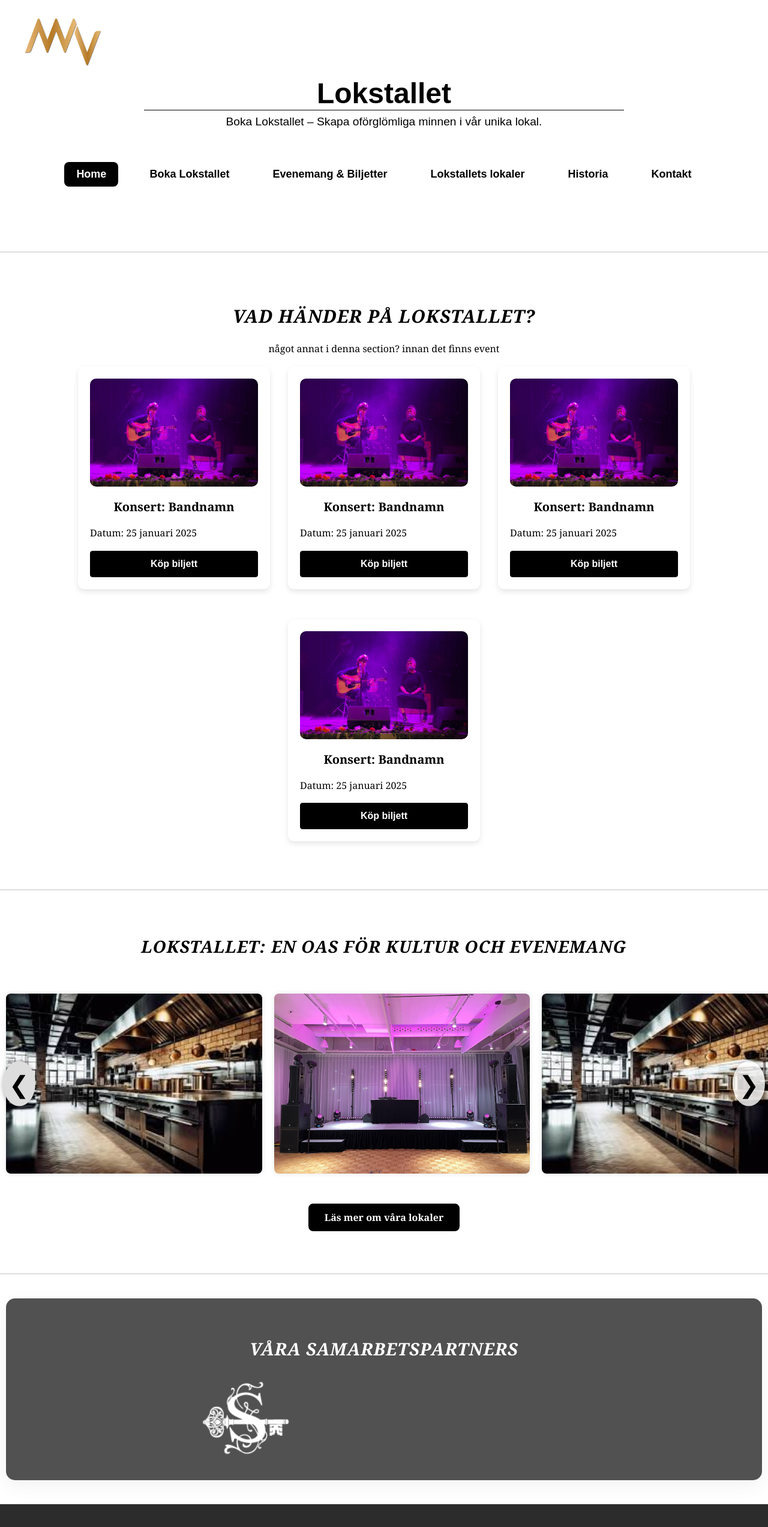
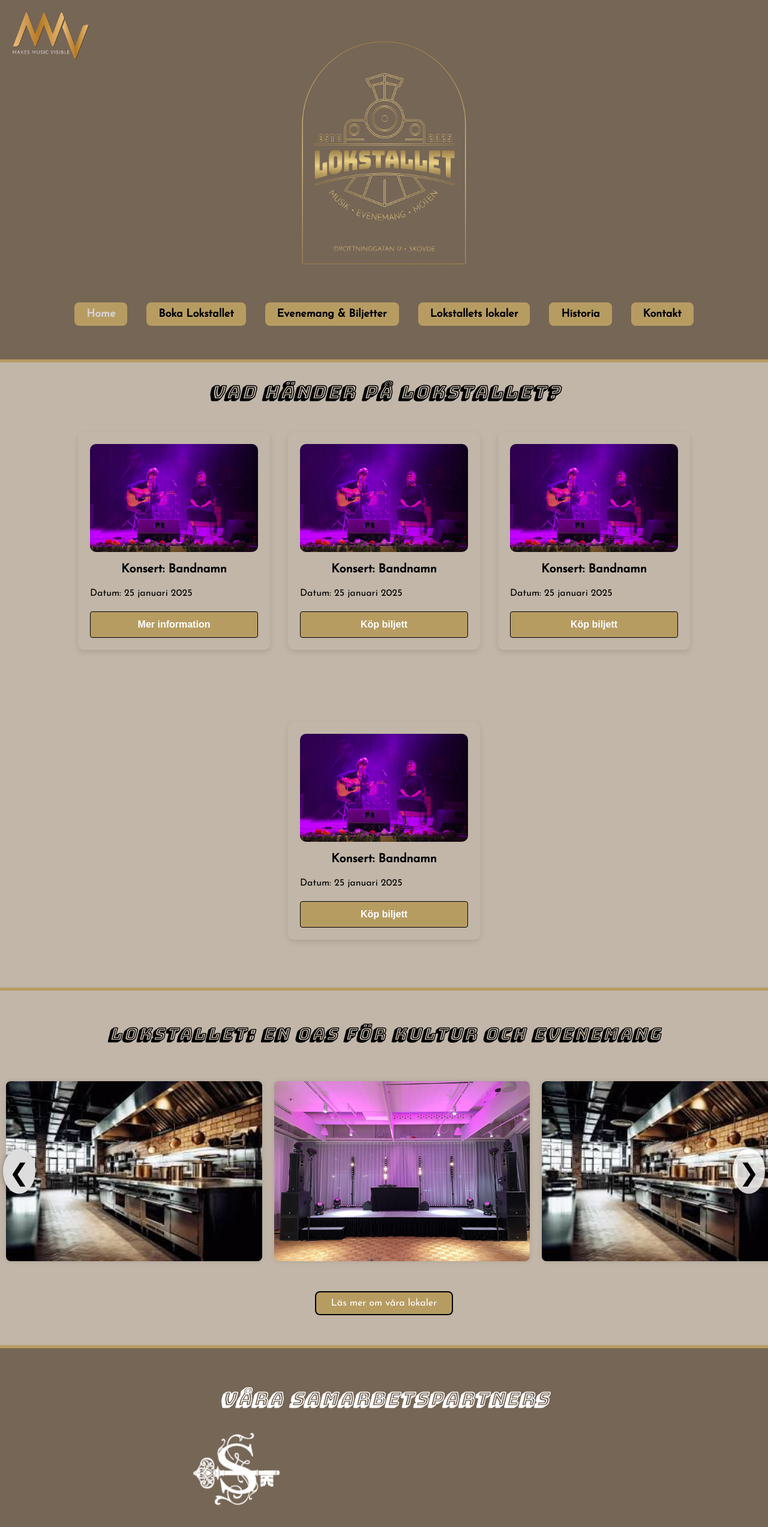
Before and after one commit to Mickan10/MMV, a React (Vite) app: page /#/lokstallet in a window 1280 px wide. Shown: the top 2545 px of the page at 60% size. Built offline with nearby package versions, Linux system fonts and the light colour scheme; grey boxes are pictures that could not be loaded; a web font is replaced by a local one.

Commit message:
lokstallet fr

```diff
--- a/index.html
+++ b/index.html
@@ -6,6 +6,8 @@
   <link rel="stylesheet" href="https://cdnjs.cloudflare.com/ajax/libs/font-awesome/6.0.0-beta3/css/all.min.css">
   <link rel="stylesheet" href="https://cdnjs.cloudflare.com/ajax/libs/font-awesome/6.0.0-beta3/css/all.min.css">
   <link href="https://fonts.googleapis.com/css2?family=Bilo&display=swap" rel="stylesheet">
+  <link href="https://fonts.googleapis.com/css2?family=Bungee+Shade&display=swap" rel="stylesheet">
+  <link href="https://fonts.googleapis.com/css2?family=Josefin+Sans:wght@300;400&display=swap" rel="stylesheet">
   <title>MMV Event</title>
 </head>
 <body>
--- a/src/components/LokstalletFooter.css
+++ b/src/components/LokstalletFooter.css
@@ -3,7 +3,8 @@
   background-color: #2d2c2c;
   color: #f5f0e6;
   padding: 40px 20px 20px;
-  font-family: 'Segoe UI', sans-serif;
+  font-family: 'Josefin Sans', sans-serif;
+  font-weight: 400;
 }
 
 .lokstallet-footer-container {
--- a/src/components/LokstalletHeader.css
+++ b/src/components/LokstalletHeader.css
@@ -1,10 +1,11 @@
 .lokstallet-header {
   position: relative;
-  color: black; /* Svart text som standard */
+  color: black;
   text-align: center;
-  padding: 4rem 2rem;
-  background-color: white; /* Vit bakgrund */
-  font-family: Arial, sans-serif;
+  padding: 2rem 2rem;
+  background-color: #766656;
+  font-family: 'Josefin Sans', sans-serif;
+  font-weight: 400;
 }
 
 .log-container {
@@ -54,11 +55,10 @@
   margin: 0.5rem;
 }
 
-/* Knapp-styling anpassad till lokstallet-btn */
 .lokstallet-btn {
   padding: 10px 20px;
-  background-color: #fff;  /* vit bakgrund */
-  color: #000;             /* svart text */
+  color: #000;
+  background-color: #b79c62;
   font-weight: 600;
   text-decoration: none;
   border-radius: 8px;
@@ -69,8 +69,8 @@
 
 .lokstallet-btn:hover,
 .lokstallet-btn.active {
-  background-color: #000;  /* svart bakgrund när hover eller aktiv */
-  color: #fff;
+  background-color: #b79c62;
+  color: #d4d2d2;
   border: none;
 }
 
--- a/src/components/LokstalletHeader.jsx
+++ b/src/components/LokstalletHeader.jsx
@@ -2,19 +2,20 @@
 import { NavLink } from 'react-router-dom';
 import './LokstalletHeader.css';
 import logo from '../assets/mmv-front.png';
+import logga from '../assets/lokstalletheader.png';
 
 const LokstalletHeader = () => {
   return (
     <header className="lokstallet-header">
       <div className="log-container">
-        <NavLink to="/" className="lokstallet-btn">
+        <NavLink to="/" className="lokstalle-btn">
         <img src={logo} alt="MMV Event logga" style={{ height: '80px' }} />
         </NavLink>
       </div>
 
       <div className="hero-content">
-        <h1>Lokstallet</h1>
-        <p>Boka Lokstallet – Skapa oförglömliga minnen i vår unika lokal.</p>
+        <img src={logga} alt="Lokstallet logga" style={{ height: '380px' }} />
+        {/*<p>Boka Lokstallet – Skapa oförglömliga minnen i vår unika lokal.</p>*/}
       </div>
 
       <nav className="hero-nav">
--- a/src/pages/LokalerLokstallet.module.css
+++ b/src/pages/LokalerLokstallet.module.css
@@ -1,29 +1,40 @@
+/* Grundinställning för hela sidan */
+html, body {
+  margin: 0;
+  padding: 0;
+  height: 100%;
+  background-color: #c1b6a8;
+  font-family: 'Josefin Sans', sans-serif;
+  font-weight: 400;
+}
+
+/* Behåll layouten centrerad men ge den luft från kanterna på små skärmar */
 .lokaler-container {
-  padding: 4rem 2rem;
-  max-width: 1300px;
-  margin: 0 auto;
+  max-width: 1600px;
+  margin: 0;
   font-family: 'Segoe UI', sans-serif;
   color: #2a2a2a;
+  background-color: #c1b6a8;
 }
 
 .lokaler-container h1 {
   text-align: center;
-  margin-bottom: 3rem;
+  margin: 3rem;
   font-size: 3rem;
-  font-weight: 700;
   color: #3e3e3e;
+  font-family: 'Bungee Shade', cursive;
 }
 
+/* Lokalboxar utan vit bakgrund */
 .lokal {
   display: flex;
   gap: 2rem;
-  margin-bottom: 4rem;
   align-items: center;
   justify-content: space-between;
   border-radius: 20px;
   padding: 2rem;
-  background-color: #ffffff;
-  box-shadow: 0 8px 24px rgba(0, 0, 0, 0.06);
+  background-color: transparent; /* ← Ändrad från vitt */
+  box-shadow: none; /* ← Ta bort vit skugga om du vill ha sömlöst */
 }
 
 .lokal-text {
@@ -77,6 +88,15 @@
   z-index: 0;
 }
 
+.guld-linje {
+  border: 0;
+  height: 2px;
+  background-color: #b79c62;
+  margin: 2rem 0;
+  width: 100%;
+}
+
+
 /* Responsivt */
 @media (max-width: 992px) {
   .lokal {
--- a/src/pages/Lokstallet.css
+++ b/src/pages/Lokstallet.css
@@ -1,38 +1,35 @@
 /* Bakgrunder och text */
 #events {
   text-align: center;
-    padding: 40px 0;
-    background-color: #fff;
+  padding: 20px 0; /* tidigare 40px */
+  background-color: #c1b6a8;
+  margin: 0;
 }
-
 #events h2 {
   font-size: 30px;
-    margin-bottom: 20px;
+  margin: 10px 0; /* minskat från 20px */
   color: #000;
+  font-family: 'Bungee Shade', cursive;
 }
-
 .btn-l {
-    background-color: #000;
+  background-color: #b79c62;
   border: 1px solid #000;
   color: #fff;
   transition: background-color 0.3s ease, color 0.3s ease;
   cursor: pointer;
 }
-
 .btn-l:hover {
-    background-color: #444;
+  background-color: #b79c62;
   color: #fff;
 }
-
 .events {
   display: flex;
   flex-wrap: wrap;
   justify-content: center;
   gap: 30px;
 }
-
 .event {
-    background-color: #fff;
+  background-color: #c1b6a8;
   color: #000;
   border-radius: 10px;
   overflow: hidden;
@@ -41,14 +38,15 @@
   text-align: left;
   padding: 20px;
   transition: transform 0.3s ease, box-shadow 0.3s ease;
-    margin-bottom: 20px;
+  margin-top: 30px;;
+  margin-bottom: 60px;
+  font-family: 'Josefin Sans', sans-serif;
+  font-weight: 400;
 }
-
 .event:hover {
   transform: scale(1.05);
   box-shadow: 0 8px 20px rgba(0, 0, 0, 0.2);
 }
-
 .event img {
   width: 100%;
   height: 180px;
@@ -56,17 +54,16 @@
   border-radius: 10px;
   margin-bottom: 10px;
 }
-
 .event h3 {
   font-size: 20px;
   margin-bottom: 10px;
 }
-
 .event p {
   font-size: 16px;
   margin-bottom: 15px;
+  font-family: 'Josefin Sans', sans-serif;
+  font-weight: 400;
 }
-
 .event button {
   display: block;
   width: 100%;
@@ -75,14 +72,13 @@
   font-size: 16px;
   font-weight: 600;
 }
-
 /* Separator */
 .border {
-    border-top: 2px solid #ddd;
+  border-top: 5px solid #b79c62;
   width: 100%;
-    margin: 20px 0;
+  box-shadow: 0 2px 5px rgba(0, 0, 0, 0.1);
+  margin: 0;
 }
-
 /* Galleri */
 button.gallery-prev, button.gallery-next {
   all: unset;
@@ -99,48 +95,43 @@
   z-index: 10;
   transition: background-color 0.3s ease, color 0.3s ease;
 }
-
 button.gallery-prev:hover, button.gallery-next:hover {
   color: #444;
   background-color: rgba(255, 255, 255, 1);
 }
-
 button.gallery-prev {
   left: 5px;
 }
-
 button.gallery-next {
   right: 5px;
 }
-
 .gallery-container {
   position: relative;
   width: 100%;
   max-width: 1400px;
   margin: 0 auto;
   overflow: hidden;
-    background-color: #fff;
+  background-color: #c1b6a8;
   padding: 20px 0;
 }
-
 .gallery {
   display: flex;
   transition: transform 0.5s ease-in-out;
+
 }
-
 #gallery {
-    background: #fff;
+  background-color: #c1b6a8;
   padding: 50px 0;
   color: #000;
   width: 100%;
+  margin-bottom: 0px;
 }
-
 #gallery h2 {
   color: #000;
   margin: 4px 0 30px;
   font-weight: 700;
+  font-family: 'Bungee Shade', cursive;
 }
-
 .gallery img {
   width: calc(100% / 3);
   flex-shrink: 0;
@@ -151,20 +142,17 @@
   box-shadow: 0 0 8px rgba(0, 0, 0, 0.1);
   transition: box-shadow 0.3s ease, transform 0.3s ease;
 }
-
 .gallery img:hover {
   box-shadow: 0 8px 20px rgba(0, 0, 0, 0.2);
   transform: scale(1.05);
 }
-
 .gallery-button-container {
   text-align: center;
   margin-top: 20px;
 }
-
 .gallery-button {
   display: inline-block;
-    background-color: #000;
+  background-color: #b79c62;
   color: #fff;
   padding: 10px 25px;
   text-decoration: none;
@@ -173,43 +161,38 @@
   border: 2px solid #000;
   font-weight: 600;
   transition: background-color 0.3s ease, color 0.3s ease;
+  font-family: 'Josefin Sans', sans-serif;
+  font-weight: 400;
 }
-
 .gallery-button:hover {
   background-color: #444;
   color: #fff;
 }
-
 /* Sponsor box */
 .sponsors {
-    max-width: 1200px;
-    margin: 40px auto;
+  margin: 0;
+  padding: 40px 0;
+  background-color: #766656;
   text-align: center;
-    padding: 40px 30px;
-    background: #525151;
-    box-shadow: 0 10px 30px rgba(0, 0, 0, 0.05);
-    border-radius: 15px;
+  width: 100%;
 }
 
 .sponsors h2 {
-    font-size: 1.8em;
+  font-size: 1.9em;
   margin-bottom: 30px;
   color: #ffffff;
-    font-weight: 700;
+  font-family: 'Bungee Shade', cursive;
 }
-
 .sponsors-container {
   display: flex;
   justify-content: center;
 }
-
 .logos {
   display: flex;
   justify-content: space-between;
   gap: 60px;
   width: 70%;
 }
-
 .sponsor {
   position: relative;
   width: 45%;
@@ -218,18 +201,15 @@
   border-radius: 12px;
   transition: transform 0.3s ease;
 }
-
 .sponsor img {
   width: 100%;
   height: 100%;
   object-fit: contain;
   transition: filter 0.3s ease;
 }
-
 .sponsor:hover img {
   filter: blur(3px);
 }
-
 .overlay {
   position: absolute;
   top: 0;
@@ -242,10 +222,11 @@
   background: rgba(0, 0, 0, 0.7);
   color: #fff;
   font-size: 0.9em;
+  font-family: 'Josefin Sans', sans-serif;
+  font-weight: 300;
   opacity: 0;
   transition: opacity 0.3s ease;
 }
-
 .sponsor:hover .overlay {
   opacity: 1;
 }
--- a/src/pages/Lokstallet.jsx
+++ b/src/pages/Lokstallet.jsx
@@ -31,13 +31,13 @@
 
       <section id="events" className="section">
         <h2>Vad händer på Lokstallet?</h2>
-        <p>något annat i denna section? innan det finns event</p>
+        <p></p>
         <div className="events">
           <article className="event">
             <img src={eventImg} alt="Event 1" />
             <h3>Konsert: Bandnamn</h3>
             <p>Datum: 25 januari 2025</p>
-            <button className="btn-l">Köp biljett</button>
+            <button className="btn-l">Mer information</button>
           </article>
           {/* ... fler eventartiklar som tidigare ... */}
           <article className="event">
```
Also changed, not shown: src/pages/LokalerLokstallet.jsx (+13 -7 lines), src/assets/lokstalletheader.png (added). Lines whose indentation alone changed are shown as unchanged.
